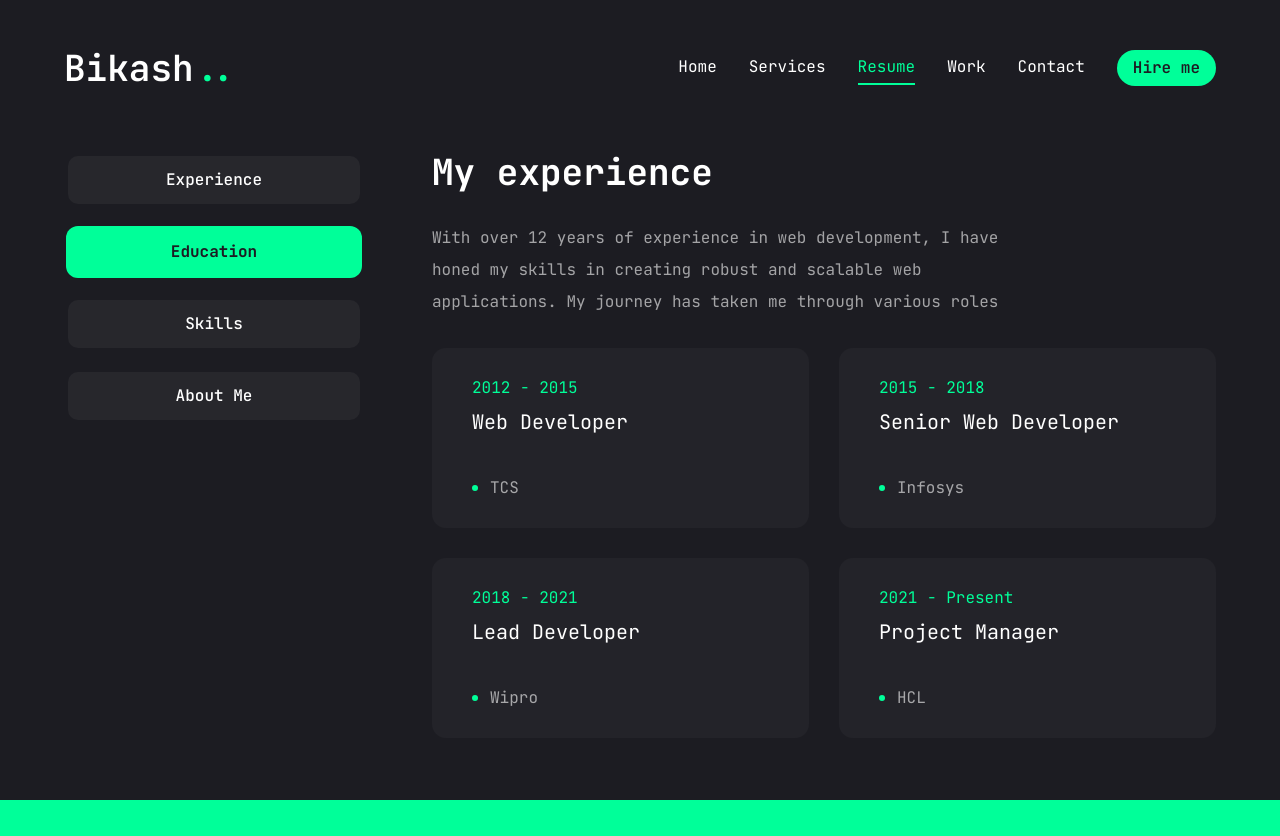
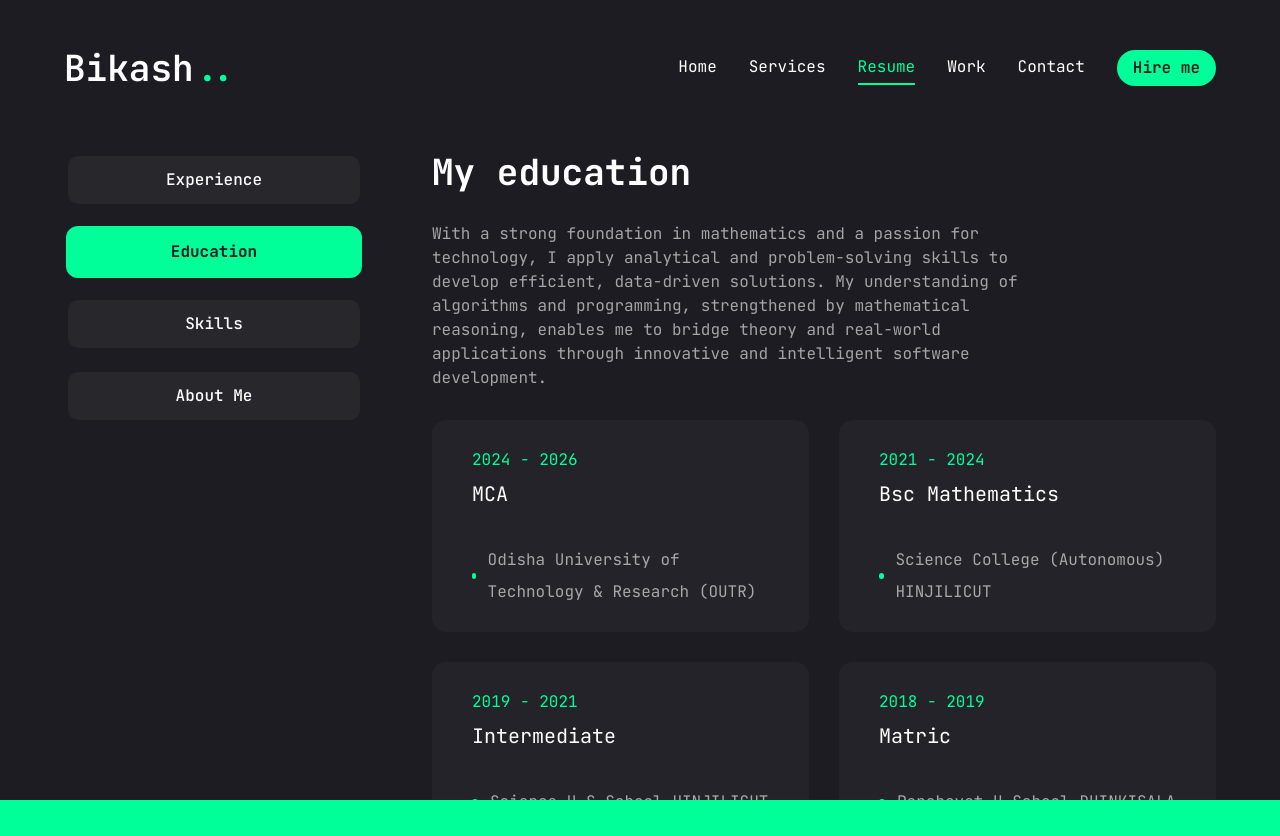
Before and after one commit to Bikashpradhan-2004/bikash-portfolio, a Next.js app: page /resume in a window 1280 px wide. Both pictures are taken after a click on the tab "Education". Before the commit the page ends 800 px from the top, so only its background shows below. Built offline with nearby package versions, Linux system fonts and the light colour scheme.

Commit message:
refactor: update content of resume page

```diff
--- a/app/resume/page.jsx
+++ b/app/resume/page.jsx
@@ -7,7 +7,9 @@ import {
   FaFigma,
   FaNodeJs,
 } from "react-icons/fa";
-import { SiTailwindcss, SiNextdotjs } from "react-icons/si";
+import { GrMysql } from "react-icons/gr";
+import { TbBrandTypescript, TbBrandCpp } from "react-icons/tb";
+import { SiTailwindcss, SiNextdotjs, SiSap } from "react-icons/si";
 import { Tabs, TabsContent, TabsList, TabsTrigger } from "@/components/ui/tabs";
 import { ScrollArea } from "@/components/ui/scroll-area";
 import { motion } from "framer-motion";
@@ -16,62 +18,70 @@ import { Tooltip } from "react-tooltip";
 const about = {
   title: "About Me",
   description:
-    "I am a passionate web developer with a knack for creating dynamic and responsive web applications. With a strong foundation in both front-end and back-end technologies, I strive to deliver seamless user experiences and efficient solutions. My expertise includes HTML, CSS, JavaScript, React, Node.js, and more. I am constantly learning and adapting to new technologies to stay ahead in the ever-evolving field of web development.",
+    "Coming from a non-CS background, my curiosity and eagerness to learn helped me quickly gain hands-on experience in web development. Through internships, I worked with Next.js, React, Tailwind CSS, TypeScript, and CMS, building responsive and scalable applications. I thrive on tackling real-world challenges, learning new technologies rapidly, and delivering high-quality solutions. I am passionate about contributing to innovative teams and continuously growing my skills.",
   info: [
     { fieldName: "Name", fieldValue: "Bikash Kumar Pradhan" },
     { fieldName: "Phone", fieldValue: "+91 83398 13428" },
-    { fieldName: "Experience", fieldValue: "12+ Years" },
-    { fieldName: "Skype", fieldValue: "luke.01" },
+    { fieldName: "Experience", fieldValue: "8+ months" },
     { fieldName: "Nationality", fieldValue: "Indian" },
     { fieldName: "Email", fieldValue: "mail@bikashcodes.online" },
     { fieldName: "Address", fieldValue: "Bhubaneswar, Odisha, India" },
     { fieldName: "Freelance", fieldValue: "Available" },
     { fieldName: "Languages", fieldValue: "English, Hindi, Odia" },
+    { fieldName: "Soft Skills", fieldValue: "Problem-solving, Teamwork" },
   ],
 };
 
 const experiences = {
-  icon: "",
   title: "My experience",
   description:
-    "With over 12 years of experience in web development, I have honed my skills in creating robust and scalable web applications. My journey has taken me through various roles",
+    "Through my internship at Edubiz Networks, I gained hands-on experience in full-stack web development, strengthened my skills in Next.js, Tailwind CSS, and TypeScript, and improved my understanding of scalable design, API integration, and performance optimization while learning to collaborate effectively in an agile, team-driven environment.",
   items: [
-    { company: "TCS", position: "Web Developer", duration: "2012 - 2015" },
     {
-      company: "Infosys",
-      position: "Senior Web Developer",
-      duration: "2015 - 2018",
+      company: "Edubiz Networks",
+      position: "Full stack Developer Intern",
+      duration: "Jun,2025 - Present",
     },
-    { company: "Wipro", position: "Lead Developer", duration: "2018 - 2021" },
-    { company: "HCL", position: "Project Manager", duration: "2021 - Present" },
+    {
+      company: "Edubiz Networks",
+      position: "Web Developer Intern",
+      duration: "Mar,2025 - May,2025",
+    },
   ],
 };
 
 const education = {
-  icon: "",
-  title: "My experience",
+  title: "My education",
   description:
-    "With over 12 years of experience in web development, I have honed my skills in creating robust and scalable web applications. My journey has taken me through various roles",
+    "With a strong foundation in mathematics and a passion for technology, I apply analytical and problem-solving skills to develop efficient, data-driven solutions. My understanding of algorithms and programming, strengthened by mathematical reasoning, enables me to bridge theory and real-world applications through innovative and intelligent software development.",
   items: [
-    { institution: "TCS", degree: "Web Developer", duration: "2012 - 2015" },
     {
-      institution: "Infosys",
-      degree: "Senior Web Developer",
-      duration: "2015 - 2018",
+      institution: "Odisha University of Technology & Research (OUTR)",
+      degree: "MCA",
+      duration: "2024 - 2026",
     },
-    { institution: "Wipro", degree: "Lead Developer", duration: "2018 - 2021" },
     {
-      institution: "HCL",
-      degree: "Project Manager",
-      duration: "2021 - Present",
+      institution: "Science College (Autonomous) HINJILICUT",
+      degree: "Bsc Mathematics",
+      duration: "2021 - 2024",
+    },
+    {
+      institution: "Science H S School HINJILICUT",
+      degree: "Intermediate",
+      duration: "2019 - 2021",
+    },
+    {
+      institution: "Panchayat H School DHINKISALA",
+      degree: "Matric",
+      duration: "2018 - 2019",
     },
   ],
 };
 
 const skills = {
-  title: "My experience",
+  title: "My skills",
   description:
-    "With over 12 years of experience in web development, I have honed my skills in creating robust and scalable web applications. My journey has taken me through various roles",
+    "I’m a web developer passionate about creating Next.js, React, TypeScript, and Tailwind CSS applications with strong SEO. I enjoy building responsive, scalable websites and collaborating in agile teams to deliver smooth, high-quality user experiences.",
   skillList: [
     { icon: <FaHtml5 />, name: "HTML5", id: "html5" },
     { icon: <FaCss3 />, name: "CSS3", id: "css3" },
@@ -81,6 +91,10 @@ const skills = {
     { icon: <SiTailwindcss />, name: "Tailwind CSS", id: "tailwindcss" },
     { icon: <FaNodeJs />, name: "Node.js", id: "nodejs" },
     { icon: <FaFigma />, name: "Figma", id: "figma" },
+    { icon: <TbBrandTypescript />, name: "Type Script", id: "typescript" },
+    { icon: <GrMysql />, name: "My SQL", id: "mysql" },
+    { icon: <TbBrandCpp />, name: "C++", id: "cpp" },
+    { icon: <SiSap />, name: "Sap ABAP", id: "sapabap" },
   ],
 };
 
@@ -109,7 +123,7 @@ const Resume = () => {
             <TabsContent value="experience" className="w-full">
               <div className="flex flex-col gap-[30px] text-center xl:text-left">
                 <h3 className="text-4xl font-bold">{experiences.title}</h3>
-                <p className="max-w-[600px] text-white/60 mx-auto xl:mx-0">
+                <p className="max-w-[600px] text-white/60 mx-auto xl:mx-0 text-sm md:text-base">
                   {experiences.description}
                 </p>
                 <ScrollArea className="h-[400px]">
@@ -138,7 +152,7 @@ const Resume = () => {
             <TabsContent value="education" className="w-full">
               <div className="flex flex-col gap-[30px] text-center xl:text-left">
                 <h3 className="text-4xl font-bold">{education.title}</h3>
-                <p className="max-w-[600px] text-white/60 mx-auto xl:mx-0">
+                <p className="max-w-[600px] text-white/60 mx-auto xl:mx-0 text-sm md:text-base">
                   {education.description}
                 </p>
                 <ScrollArea className="h-[400px]">
@@ -168,7 +182,7 @@ const Resume = () => {
               <div className="flex flex-col gap-[30px]">
                 <div className="flex flex-col gap-[30px] text-center xl:text-left">
                   <h3 className="text-4xl font-bold">{skills.title}</h3>
-                  <p className="max-w-[600px] text-white/60 mx-auto xl:mx-0">
+                  <p className="max-w-[600px] text-white/60 mx-auto xl:mx-0 text-sm md:text-base">
                     {skills.description}
                   </p>
                 </div>
@@ -196,7 +210,7 @@ const Resume = () => {
             >
               <div className="flex flex-col gap-[30px]">
                 <h3 className="text-4xl font-bold">{about.title}</h3>
-                <p className="max-w-[600px] text-white/60 mx-auto xl:mx-0">
+                <p className="max-w-[600px] text-white/60 mx-auto xl:mx-0 text-sm md:text-base">
                   {about.description}
                 </p>
                 <ul className="grid grid-cols-1 xl:grid-cols-2 gap-6 max-w-[620px] mx-auto xl:mx-0">
--- a/components/Stats/index.jsx
+++ b/components/Stats/index.jsx
@@ -3,7 +3,7 @@ import CountUp from "react-countup";
 
 const stats = [
   { number: 8, text: "months of experience" },
-  { number: 13, text: "Technologies known" },
+  { number: 12, text: "Technologies known" },
   { number: 160, text: "Code commits" },
   { number: 270, text: "Leetcode Problems" },
 ];
```
